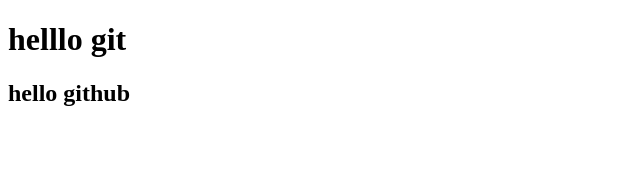
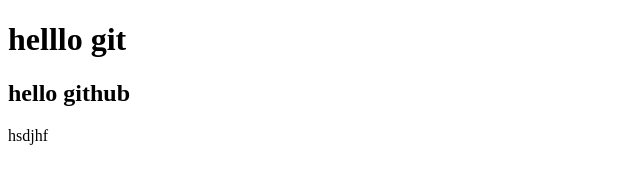
Before and after one commit to anjalibhatt17/check-demo, a plain HTML site: page index.html in a window 1280 px wide. Shown: the full height of the page, 0-640 px from the left. Drawn offline with Linux system fonts and the light colour scheme.

Commit message:
change in index

```diff
--- a/index.html
+++ b/index.html
@@ -9,5 +9,6 @@
 <body>
     <h1>helllo git</h1>
     <h2>hello github</h2>
+    <p>hsdjhf</p>
 </body>
 </html>
```
